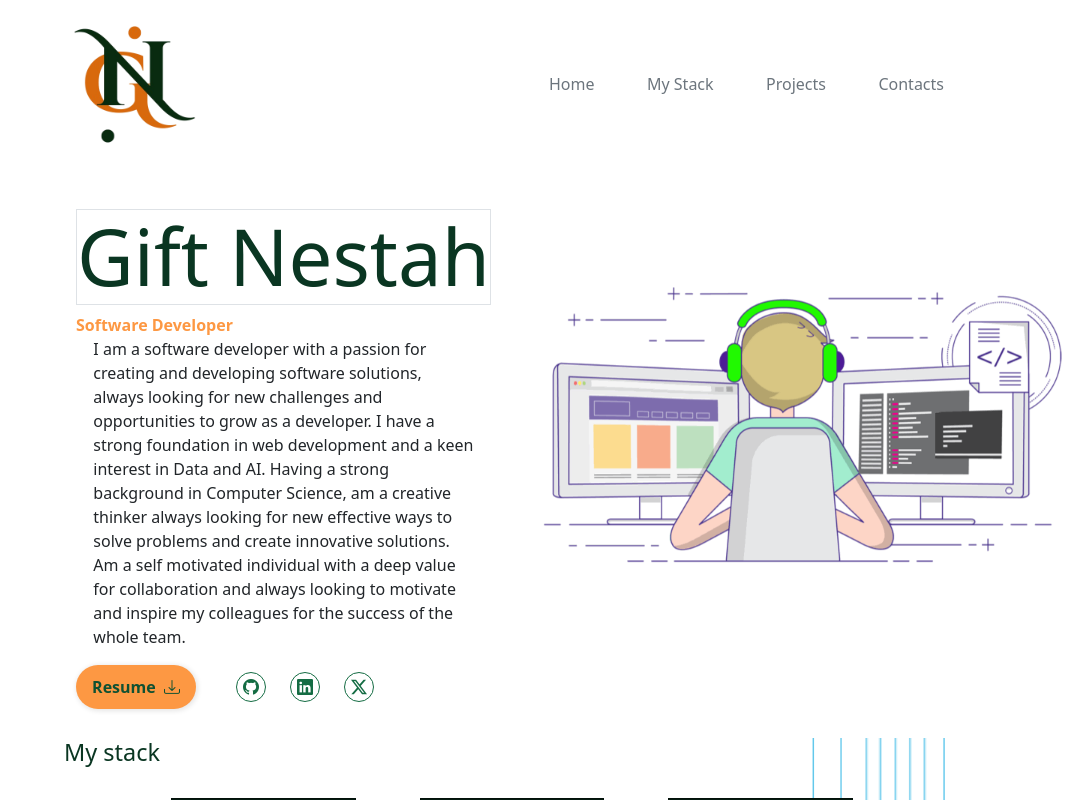
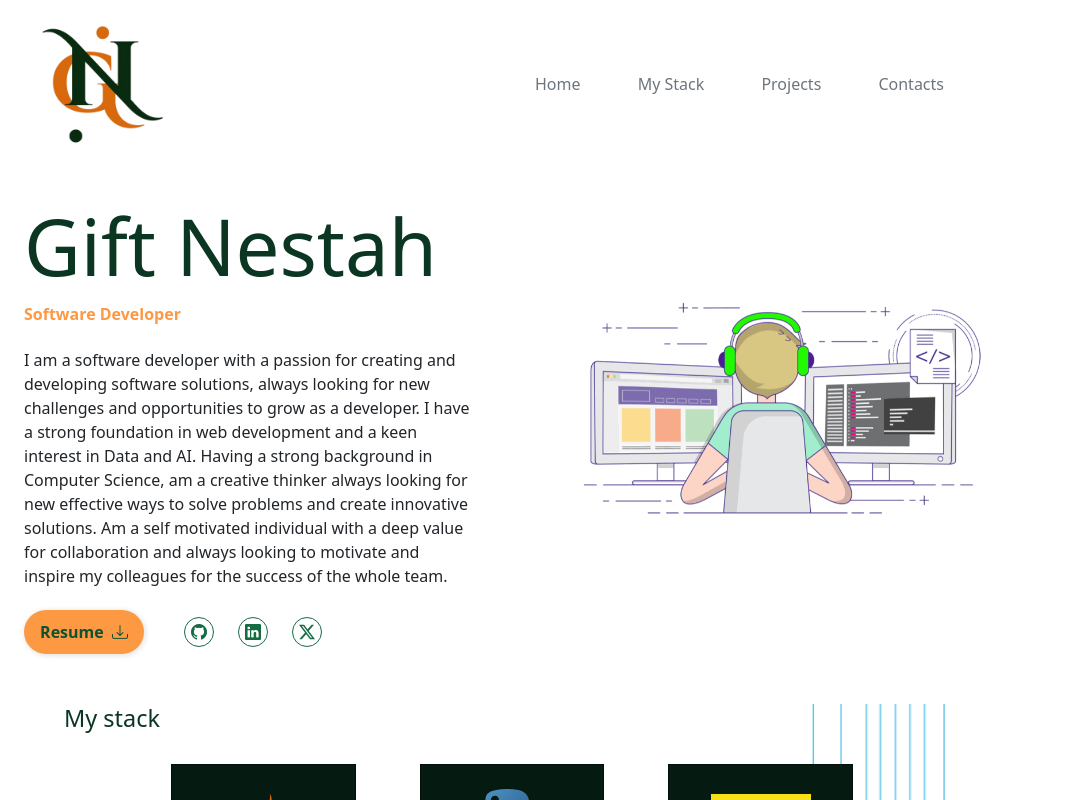
Before and after one commit to PantheraNestah/gn_portfolio, a React (Vite) app in the folder React_Basics_v2/: page / in a window 1024 px wide. Shown: the top 800 px of the page, 1092 px wide, since content can reach past the window. Built offline with nearby package versions, Linux system fonts and the light colour scheme.

Commit message:
fine tuning style for responsiveness

```diff
--- a/React_Basics_v2/src/components/legend/cLegend.jsx
+++ b/React_Basics_v2/src/components/legend/cLegend.jsx
@@ -7,13 +7,13 @@ export default function MyLegend() {
 
     return (
         <>
-            <section id="home" className="col-12 d-flex align-items-center justify-content-between p-2 pb-4 mb-4">
-                <div className="legend_desc col-12 col-lg-5 ps-1 d-flex flex-column align-items-start justify-content-between">
+            <section id="home" className="col-12 d-flex align-items-center justify-content-xl-between p-2 pb-4 mb-4">
+                <div className="legend_desc col-12 col-lg-6 col-xl-5 d-flex flex-column align-items-start justify-content-xl-between">
                     <div className="name_n_tag">
-                        <h2 className="border">Gift Nestah</h2>
+                        <h2 className="">Gift Nestah</h2>
                         <span className="my_tags">Software Developer</span>
                     </div>
-                    <p className="col-md-11 mx-md-auto">
+                    <p className="col-md-11">
                         I am a software developer with a passion for creating and developing software solutions, always looking for new challenges and opportunities to grow as a developer. I have a strong foundation in web development and a keen interest in Data and AI. Having a strong background in Computer Science, am a creative thinker always looking for new effective ways to solve problems and create innovative solutions. Am a self motivated individual with a deep value for collaboration and always looking to motivate and inspire my colleagues for the success of the whole team.
                     </p>
                     <div className="cv_connect d-flex justify-content-between">
@@ -26,7 +26,7 @@ export default function MyLegend() {
                     </div>
                 </div>
                 <div className="d-none d-lg-block legend_img_cont">
-                    <img src="/img/github_rudrabarad.gif" width={"600px"} alt="Gift Nestah P" />
+                    <img src="/img/github_rudrabarad.gif" alt="Gift Nestah P" />
                 </div>
             </section>
         </>
--- a/React_Basics_v2/src/components/legend/cLegend.scss
+++ b/React_Basics_v2/src/components/legend/cLegend.scss
@@ -4,10 +4,13 @@
 @import "../../../node_modules/bootstrap/scss/bootstrap";
 
 .legend_desc {
-    height: 27rem;
+    height: 26rem;
     margin-left: 4rem;
     .name_n_tag {
         padding-left: 0;
+    }
+    p {
+        margin: 0;
     }
     h2 {
         font-size: 78px;
@@ -62,6 +65,9 @@
  }
  .legend_img_cont {
      margin-right: 4rem;
+     img {
+        width: 600px;
+     }
  }
  .section_title {
     color: $green-800;
@@ -69,15 +75,21 @@
 
  @media (max-width: 767.9px) {
     #home {
+        padding-bottom: 0.7rem;
         margin-bottom: 2rem;
+        height: fit-content;
     }
     .legend_desc {
         margin-left: 0;
-        padding-left: 1rem;
+        padding-left: 0.5rem;
+        padding-bottom: 0.5rem;
+        gap: 1.3rem;
+        height: fit-content;
     }
  }
  @media (max-width: 575.9px) {
     .legend_desc {
+        gap: 1.3rem;
         .name_n_tag {
             text-wrap: wrap;
         }
@@ -85,12 +97,37 @@
  }
  @media (min-width: 768px) and (max-width: 991.9px) {
     .legend_desc {
+        height: 23rem;
         margin-left: 0;
-        .name_n_tag {
+        padding-left: 1.7rem;
+        gap: 1.3rem;
+        /* .name_n_tag {
             padding-left: 1rem;
+        } */
+        p {
+            margin: 0;
         }
     }
-    .cv_connect {
+    /* .cv_connect {
         margin-left: 1rem;
+    } */
+ }
+ @media (min-width: 992px) and (max-width: 1199.9px) {
+    #home {
+        gap: 2rem;
+    }
+    .legend_desc {
+        margin-left: 0;
+        padding-left: 1rem;
+        gap: 1.4rem;
+        p {
+            margin: 0;
+        }
+    }
+    .legend_img_cont {
+        margin-right: 0;
+        img {
+           width: 460px;
+        }
     }
  }
--- a/React_Basics_v2/src/components/my_stack/stack-section.scss
+++ b/React_Basics_v2/src/components/my_stack/stack-section.scss
@@ -37,7 +37,7 @@
 
 @media (max-width: 767.9px) {
     .sect_stack {
-        margin-top: 12rem;
+        margin-top: 2rem;
         h4 {
             margin-left: 1rem;
         }
@@ -62,6 +62,7 @@
 
 @media (min-width: 768px) and (max-width: 991.9px) {
     .sect_stack {
+        margin-top: 2rem;
         .section_title {
             margin-left: 2rem;
         }
--- a/React_Basics_v2/src/components/projects/projects.jsx
+++ b/React_Basics_v2/src/components/projects/projects.jsx
@@ -7,7 +7,7 @@ const Projects = () => {
     return (
         <section id="projects" className="projects_section col-12">
             <h2 className="section_title col-md-6 col-lg-5">Projects</h2>
-            <div className="projects_container col-md-11 col-lg-10 mx-md-auto">
+            <div className="projects_container col-md-11 col-xl-10 mx-md-auto">
                 {prop_data.map((project, index) => {
                     return <Project key={index} {...project} />
                 })}
--- a/React_Basics_v2/src/components/projects/projects.scss
+++ b/React_Basics_v2/src/components/projects/projects.scss
@@ -133,3 +133,8 @@
         }
     }
 }
+@media (min-width: 992px) and (max-width: 1199.9px) {
+    .project {
+        gap: 2rem;
+    }
+}
--- a/React_Basics_v2/src/scss/style.scss
+++ b/React_Basics_v2/src/scss/style.scss
@@ -85,3 +85,16 @@ header {
         }
     }
 }
+
+@media (min-width: 768px) and (max-width: 991.9px) {
+    header {
+        margin: 0;
+        padding-left: 0;
+        margin-bottom: 1.5rem;
+    }
+}
+@media (min-width: 992px) and (max-width: 1199.9px) {
+    header {
+        padding-left: 1rem;
+    }
+}
```
